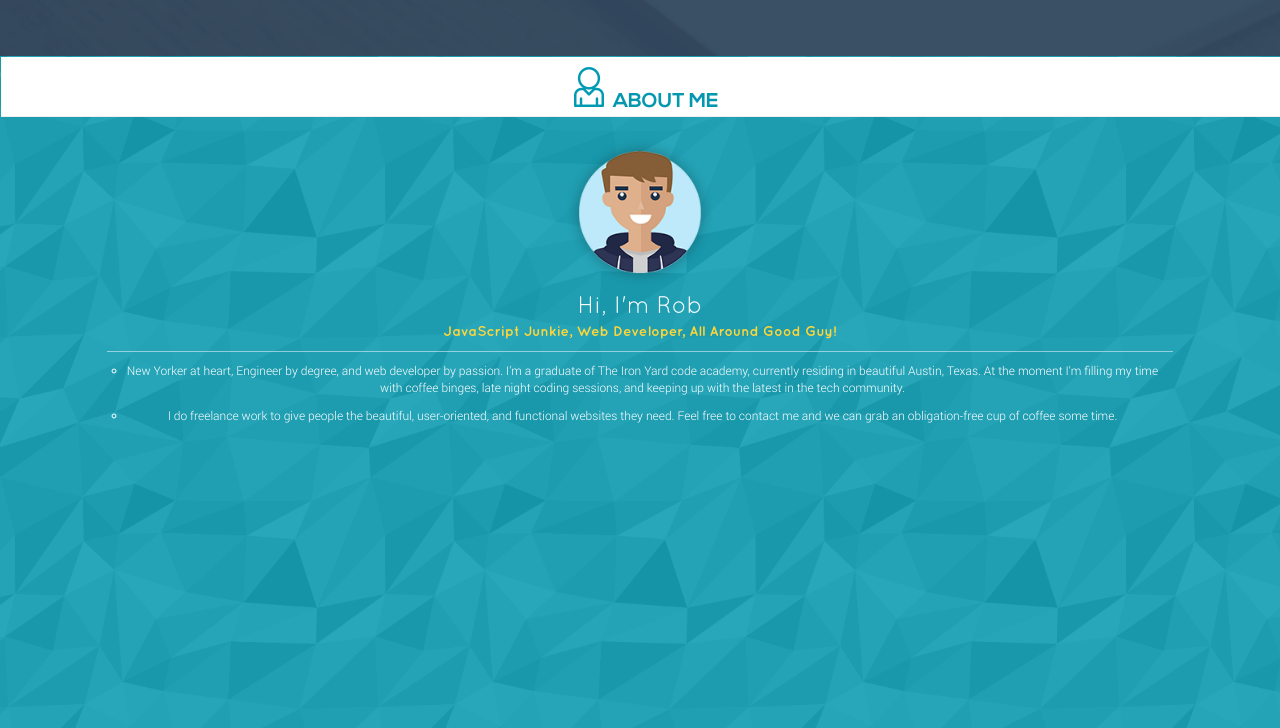
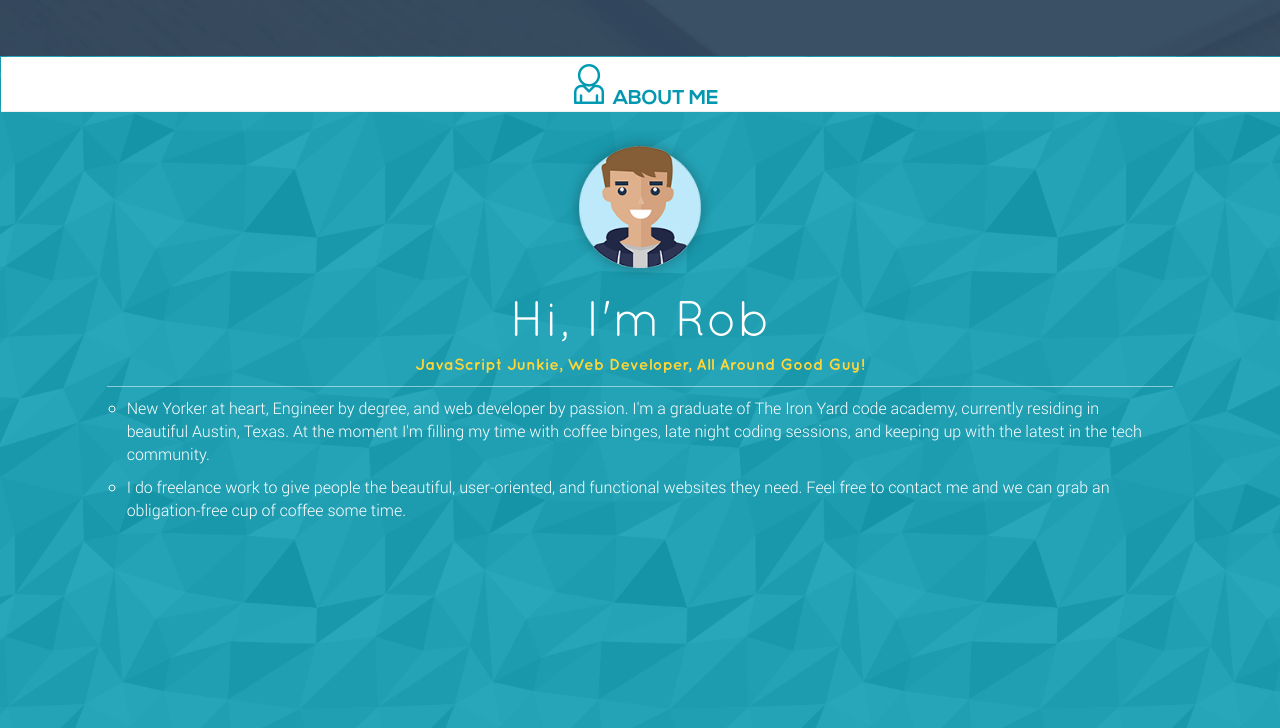
Before and after one commit to rdaly1490/Portfolio_Rebuild, a website: page views/index.html in a window 1280 px wide. Shown: the part 744-1472 px from the top of the page. Drawn offline with nearby package versions, Linux system fonts and the light colour scheme; files that its build step writes are made by us from their sources; files whose address does not match are found by name.

Commit message:
breakpoints added for about

```diff
--- a/public/css/main.scss
+++ b/public/css/main.scss
@@ -192,7 +192,7 @@ body {
 
 .page-header {
 	background-color: $white;
-	height: 60px;
+	height: 55px;
 	margin: 1px;
 	margin-bottom: 20px;
 	.header-container {
@@ -207,7 +207,7 @@ body {
 			background-size: contain;
 		}
 		.icon {
-			margin-top: 10px;
+			margin-top: 7px;
 			margin-left: 5px;
 		}
 		.header-text {
@@ -249,6 +249,7 @@ body {
 	}
 	.lower-text {
 		ul {
+			text-align: left;
 			list-style-type: circle;
 			padding-left: 5px;
 			li {
@@ -305,3 +306,39 @@ body {
 		margin-right: 20px;
 	}
 }
+
+///////////////////////////////////////
+//////// About Media Queries /////////
+//////////////////////////////////////
+
+@media (min-width: 438px) {
+	.info-section {
+		.header-text {
+			.header {
+				font-size: 30px;
+			}
+			.sub-header {
+				font-size: 16px;
+			}
+		}
+		.lower-text {
+			font-size: 14px;
+		}
+	}
+}
+
+@media (min-width: 700px) {
+	.info-section {
+		.header-text {
+			.header {
+				font-size: 50px;
+			}
+			.sub-header {
+				font-size: 16px;
+			}
+		}
+		.lower-text {
+			font-size: 16px;
+		}
+	}
+}
--- a/views/index.html
+++ b/views/index.html
@@ -43,10 +43,10 @@
 		</div>
 	</div>
 	<div class="info-section">
-		<div class="col-xs-8 col-xs-offset-2 my-picture">
+		<div class="col-xs-8 col-xs-offset-2 col-sm-4 col-sm-offset-4 my-picture">
 			<img src="/images/rob.png" />
 		</div>
-		<div class="col-xs-12 header-text">
+		<div class="col-xs-12 col-sm-10 col-sm-offset-1 header-text">
 			<span class="header">Hi, I'm Rob</span>
 			<span class="sub-header">JavaScript Junkie, Web Developer, All Around Good Guy!</span>
 		</div>
```
Also changed, not shown: dist/css/main.css.
